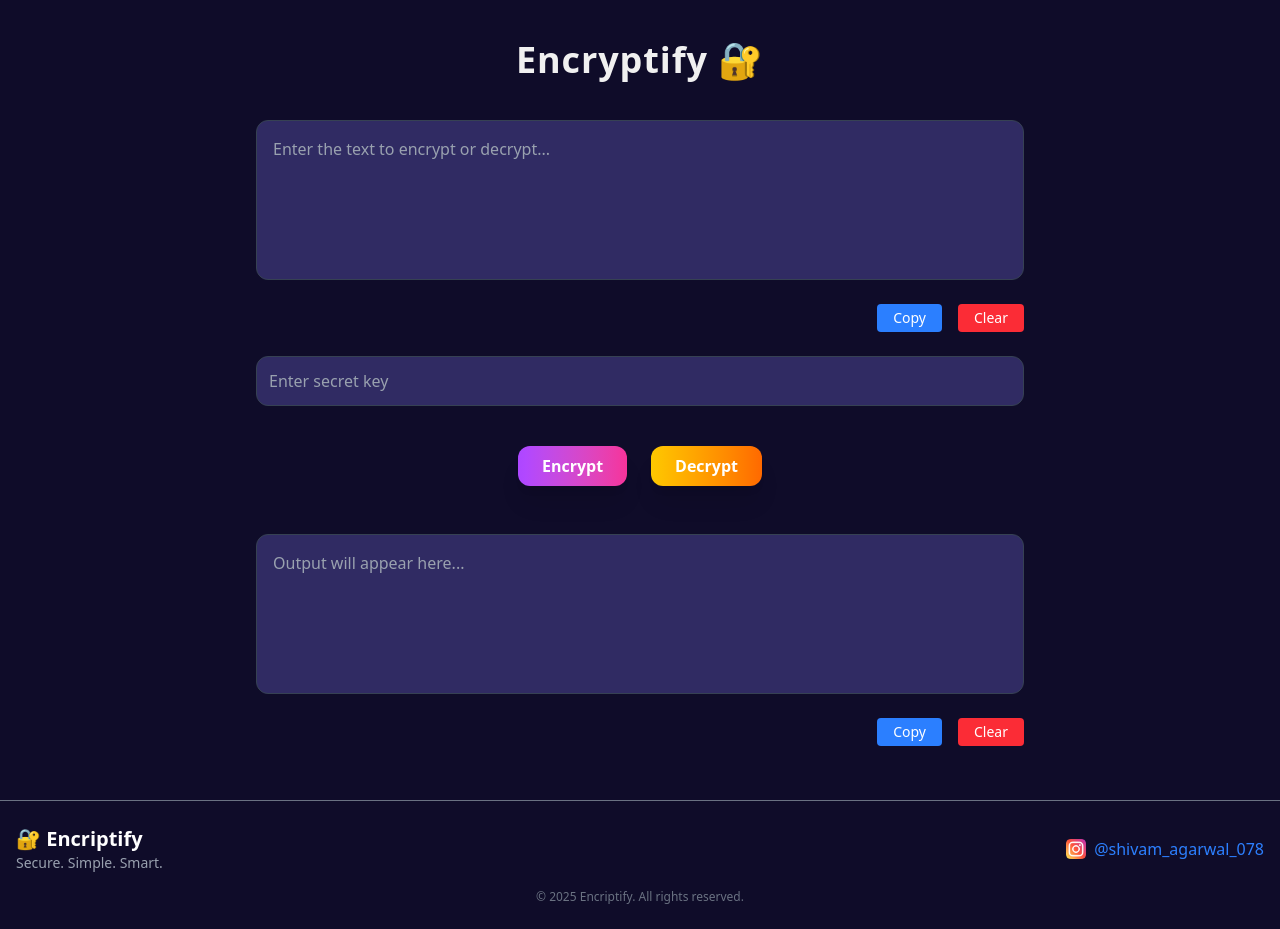
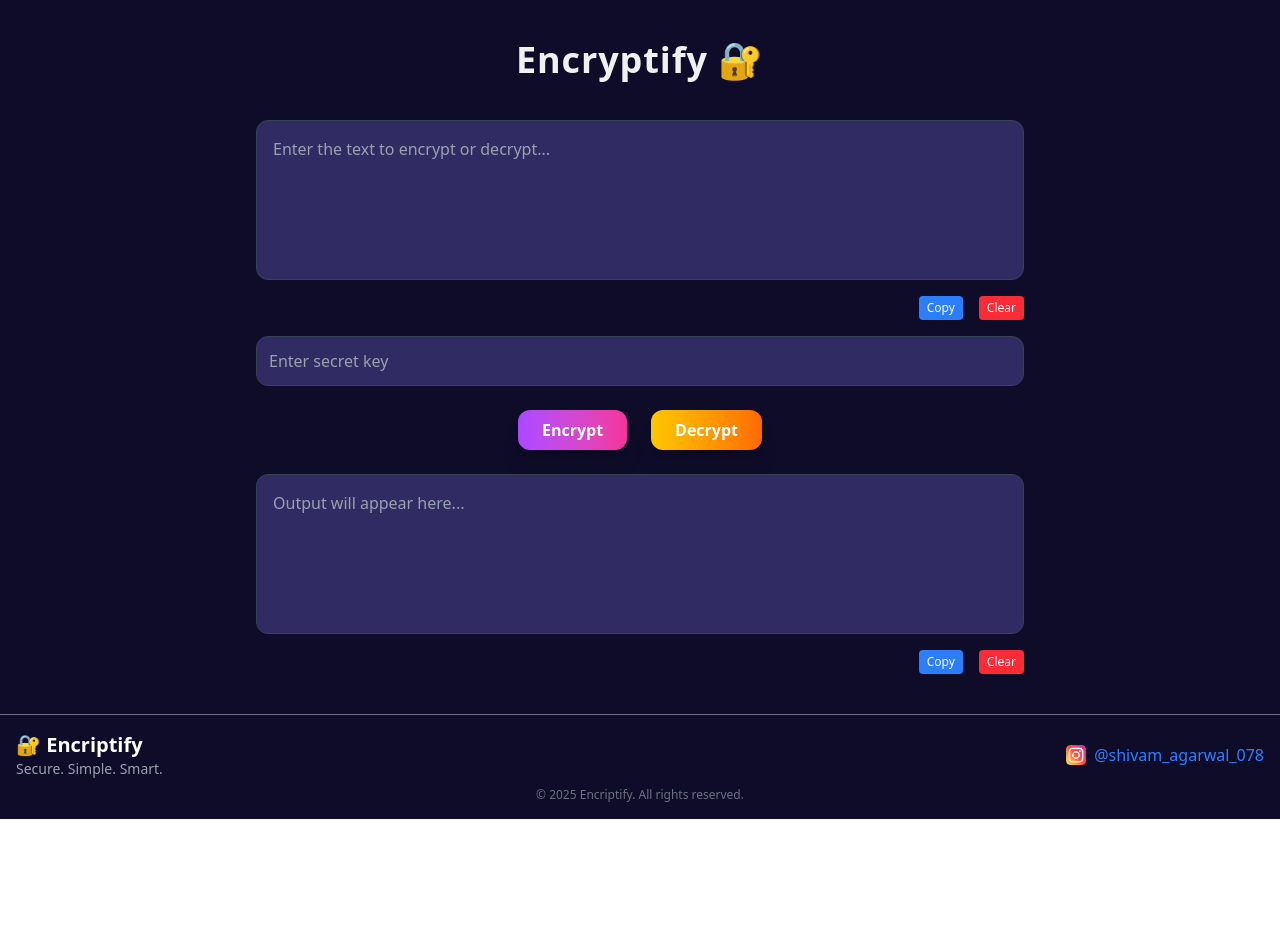
Before and after one commit to Shivam-Agarwal-2006/encriptify-frontend, a React (Vite) app: page / in a window 1280 px wide. After the commit the page ends 819 px from the top, so only its background shows below. Built offline with nearby package versions, Linux system fonts and the light colour scheme; no server answers.

Commit message:
reduced the size of the buttons

```diff
--- a/src/components/Footer.jsx
+++ b/src/components/Footer.jsx
@@ -2,13 +2,13 @@ import React from 'react'
 import InstagramLogo from '../assets/instagram.png'
 const Footer = () => {
     return (
-        <footer className="bg-[#0f0c29] border-t border-gray-500 text-white py-6">
+        <footer className="bg-[#0f0c29] border-t border-gray-500 text-white py-4">
             <div className="max-w-7xl mx-auto px-4 flex flex-col md:flex-row justify-between items-center">
                 <div className="text-center md:text-left">
                     <h2 className="text-xl font-semibold">🔐 Encriptify</h2>
                     <p className="text-sm text-gray-400">Secure. Simple. Smart.</p>
                 </div>
-                <div className="mt-4 md:mt-0">
+                <div className="mt-0 md:mt-0">
                     <a href="https://www.instagram.com/shivam_agarwal_078" target="_blank" rel="noopener noreferrer"
                         className="flex items-center gap-2 hover:text-pink-500 text-blue-500 transition-colors duration-200">
                         <img src={InstagramLogo} alt="instalogo" className='w-5 h-5' />
@@ -16,7 +16,7 @@ const Footer = () => {
                     </a>
                 </div>
             </div>
-            <p className="text-center text-xs text-gray-500 mt-4">&copy; 2025 Encriptify. All rights reserved.</p>
+            <p className="text-center text-xs text-gray-500 mt-2">&copy; 2025 Encriptify. All rights reserved.</p>
         </footer>
 
     )
--- a/src/components/Manager.jsx
+++ b/src/components/Manager.jsx
@@ -76,7 +76,7 @@ const Manager = ({ theme }) => {
         }, 4000);
 
         const res = await fetch(`${BACKEND_URL}/?key=${encodeURIComponent(key)}`);
-        didRespond= true;
+        didRespond = true;
         clearTimeout(timeoutId);
         if (res.ok) {
             const entry = await res.json();
@@ -213,7 +213,7 @@ const Manager = ({ theme }) => {
         setOutput("");
     };
     return (
-        <main className={`${colors.bg} min-h-screen flex flex-col items-center px-4 py-10 ${colors.text} font-sans`}>
+        <main className={`${colors.bg} flex flex-col items-center px-4 py-10 ${colors.text} font-sans`}>
             <ToastContainer
                 position="top-right"
                 autoClose={3000}
@@ -229,7 +229,7 @@ const Manager = ({ theme }) => {
             />
             <h1 className="text-4xl font-bold mb-10 tracking-wide">Encryptify 🔐</h1>
 
-            <div className="flex flex-col items-center w-full max-w-3xl gap-6">
+            <div className="flex flex-col items-center w-full max-w-3xl gap-4">
 
                 {/* Input Textarea */}
                 <textarea
@@ -240,10 +240,10 @@ const Manager = ({ theme }) => {
                 ></textarea>
 
                 <div className="flex gap-4 self-end">
-                    <button onClick={() => handleCopy(text)} className="text-sm px-4 py-1 rounded bg-blue-500 text-white hover:bg-blue-600 cursor-pointer">
+                    <button onClick={() => handleCopy(text)} className="text-xs px-2 py-1 rounded bg-blue-500 text-white hover:bg-blue-600 cursor-pointer">
                         Copy
                     </button>
-                    <button onClick={handleClearText} className="text-sm px-4 py-1 rounded bg-red-500 text-white hover:bg-red-600 cursor-pointer">
+                    <button onClick={handleClearText} className="text-xs px-2 py-1 rounded bg-red-500 text-white hover:bg-red-600 cursor-pointer">
                         Clear
                     </button>
                 </div>
@@ -258,7 +258,7 @@ const Manager = ({ theme }) => {
                 />
 
                 {/* Buttons */}
-                <div className="flex flex-wrap justify-center gap-6 mt-4 w-full">
+                <div className="flex flex-wrap justify-center gap-6 my-2 w-full">
                     <button onClick={handleEncrypt} className={`bg-gradient-to-r ${colors.encrypt} text-white font-semibold px-6 py-2 rounded-xl shadow-xl transition-all duration-200 cursor-pointer hover:bg-gradient-to-r hover:from-purple-600 hover:to-pink-600`}>
                         Encrypt
                     </button>
@@ -272,14 +272,14 @@ const Manager = ({ theme }) => {
                     placeholder="Output will appear here..."
                     readOnly
                     value={output}
-                    className={`${colors.input} w-full h-40 p-4 rounded-xl border border-gray-700 focus:outline-none resize-none mt-6 placeholder-gray-400`}
+                    className={`${colors.input} w-full h-40 p-4 rounded-xl border border-gray-700 focus:outline-none resize-none placeholder-gray-400`}
                 ></textarea>
 
                 <div className="flex gap-4 self-end">
-                    <button onClick={() => handleCopy(output)} className="text-sm px-4 py-1 rounded bg-blue-500 text-white hover:bg-blue-600 cursor-pointer">
+                    <button onClick={() => handleCopy(output)} className="text-xs px-2 py-1 rounded bg-blue-500 text-white hover:bg-blue-600 cursor-pointer">
                         Copy
                     </button>
-                    <button onClick={handleClearOutput} className="text-sm px-4 py-1 rounded bg-red-500 text-white hover:bg-red-600 cursor-pointer">
+                    <button onClick={handleClearOutput} className="text-xs px-2 py-1 rounded bg-red-500 text-white hover:bg-red-600 cursor-pointer">
                         Clear
                     </button>
                 </div>
```
